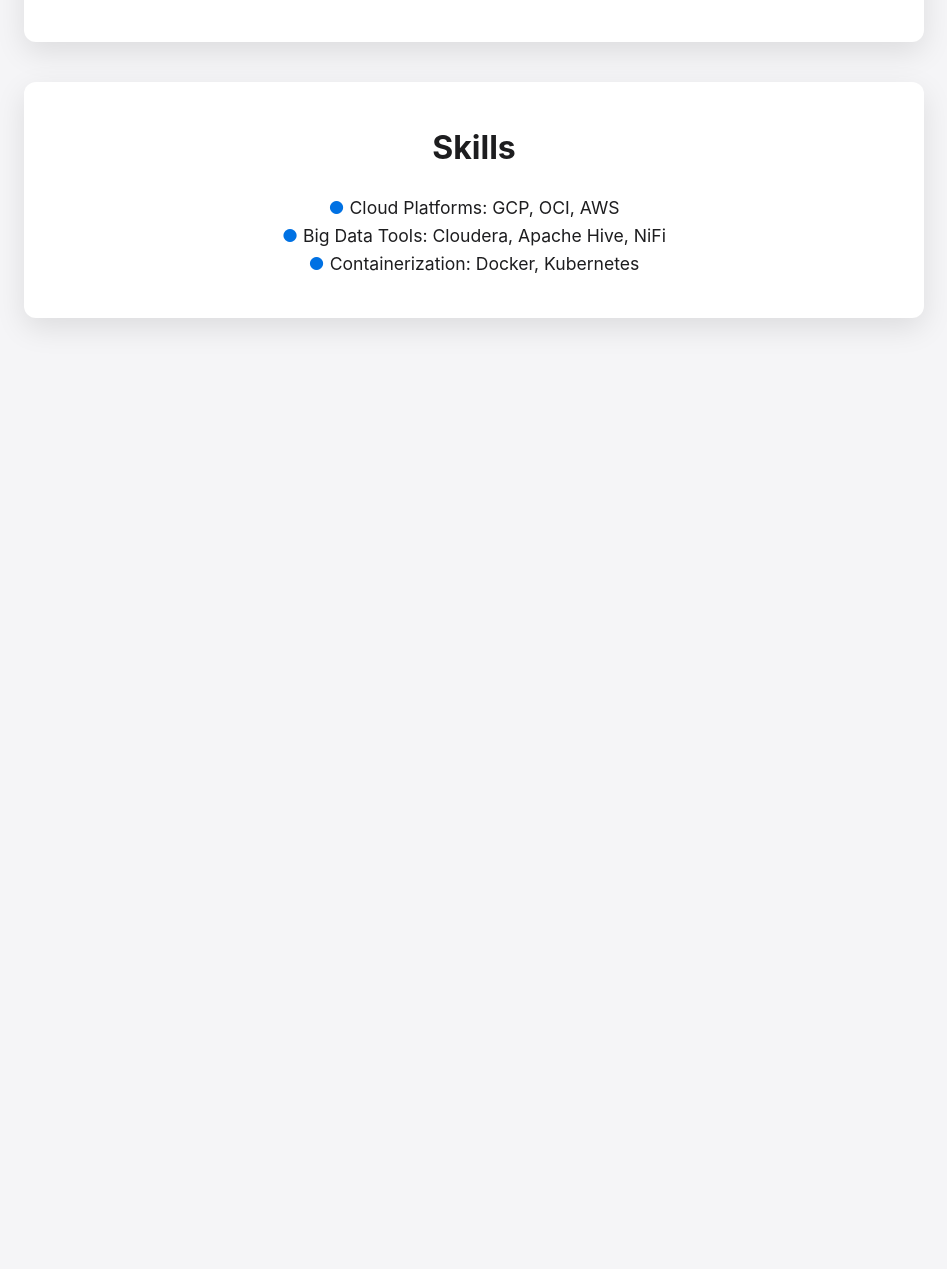
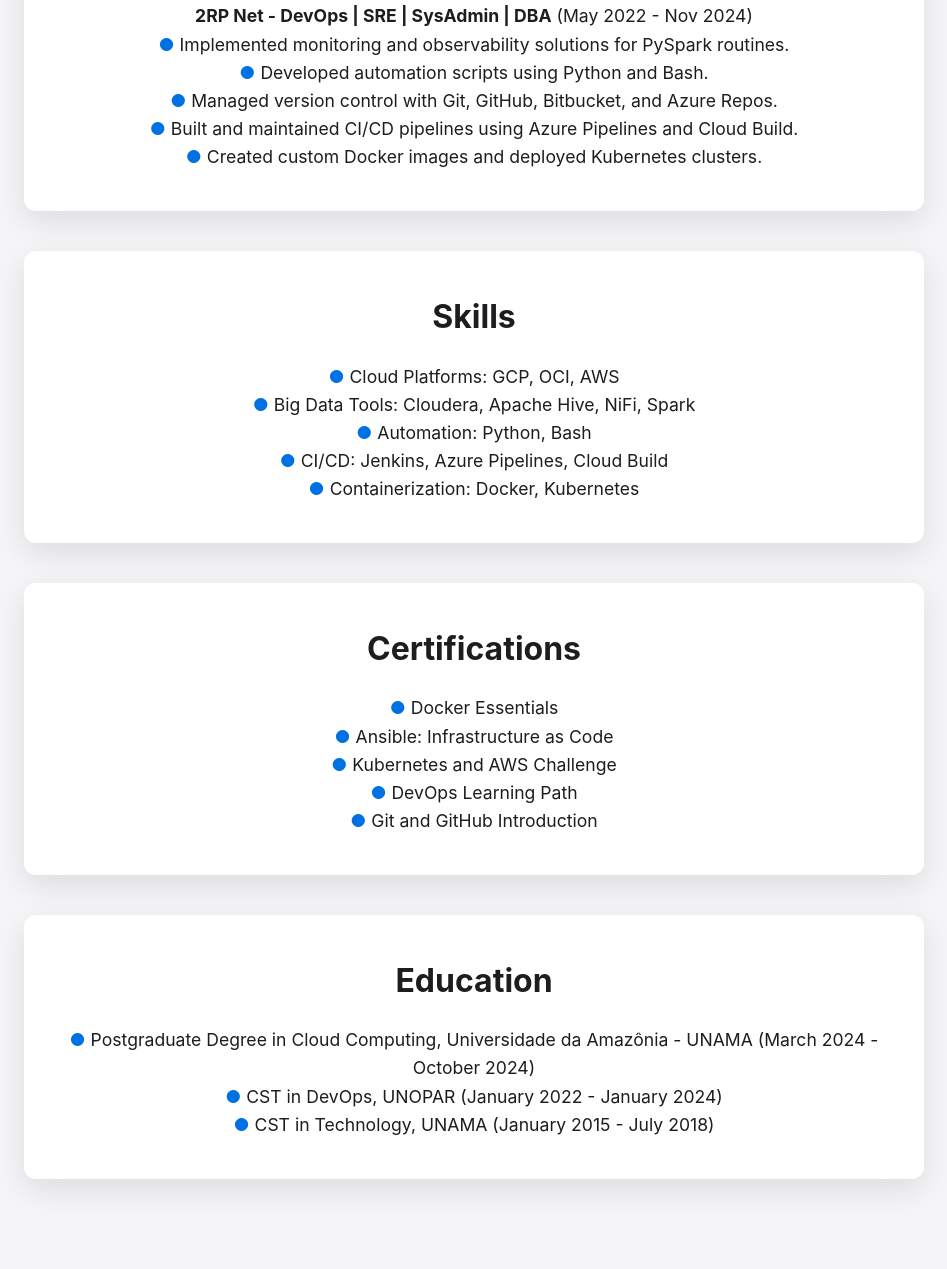
Before and after one commit to araujoajoao/araujojoao.resume, a plain HTML site: page index.html in a window 1280 px wide. Shown: the part 666-1935 px from the top of the page, without its empty margins (166-1113 px from the left). Before the commit the page ends 1074 px from the top, so only its background shows below. Drawn offline with Linux system fonts and the light colour scheme.

Commit message:
Update index.html

```diff
--- a/index.html
+++ b/index.html
@@ -94,20 +94,24 @@
 <body>
     <div class="container">
         <div class="header">Joao Araujo</div>
-        <div class="subheader">SysAdmin | DevOps | SRE | Cloud Computing</div>
+        <div class="subheader">SysAdmin | DevOps | SRE | Cloud Architect</div>
 
         <div class="section">
             <h2>Summary</h2>
-            <p>Experienced DevOps Engineer with a passion for automation, cloud computing, and big data solutions.</p>
+            <p>DevOps | Cloud | Big Data | SRE | Sys Admin</p>
+            <p>2.5+ years of experience managing and configuring big data environments on OCI and GCP, specializing in Cloudera Hadoop, Apache Hive, NiFi, Spark, Airflow, Superset, and Zeppelin as a DBA.</p>
+            <p>Currently pursuing a postgraduate degree in Cloud Computing, passionate about DevOps, Site Reliability Engineering (SRE), and Cloud Engineering.</p>
         </div>
 
         <div class="section">
             <h2>Experience</h2>
-            <p><strong>2RP Net - DevOps Assistant</strong> (May 2022 - Nov 2024)</p>
+            <p><strong>2RP Net - DevOps | SRE | SysAdmin | DBA</strong> (May 2022 - Nov 2024)</p>
             <ul>
-                <li>Migrated cloud infrastructure from Oracle OCI to GCP.</li>
-                <li>Managed Linux-based cloud servers.</li>
-                <li>Automated workflows using Python and Bash.</li>
+                <li>Implemented monitoring and observability solutions for PySpark routines.</li>
+                <li>Developed automation scripts using Python and Bash.</li>
+                <li>Managed version control with Git, GitHub, Bitbucket, and Azure Repos.</li>
+                <li>Built and maintained CI/CD pipelines using Azure Pipelines and Cloud Build.</li>
+                <li>Created custom Docker images and deployed Kubernetes clusters.</li>
             </ul>
         </div>
 
@@ -115,8 +119,30 @@
             <h2>Skills</h2>
             <ul>
                 <li>Cloud Platforms: GCP, OCI, AWS</li>
-                <li>Big Data Tools: Cloudera, Apache Hive, NiFi</li>
+                <li>Big Data Tools: Cloudera, Apache Hive, NiFi, Spark</li>
+                <li>Automation: Python, Bash</li>
+                <li>CI/CD: Jenkins, Azure Pipelines, Cloud Build</li>
                 <li>Containerization: Docker, Kubernetes</li>
+            </ul>
+        </div>
+
+        <div class="section">
+            <h2>Certifications</h2>
+            <ul>
+                <li>Docker Essentials</li>
+                <li>Ansible: Infrastructure as Code</li>
+                <li>Kubernetes and AWS Challenge</li>
+                <li>DevOps Learning Path</li>
+                <li>Git and GitHub Introduction</li>
+            </ul>
+        </div>
+
+        <div class="section">
+            <h2>Education</h2>
+            <ul>
+                <li>Postgraduate Degree in Cloud Computing, Universidade da Amazônia - UNAMA (March 2024 - October 2024)</li>
+                <li>CST in DevOps, UNOPAR (January 2022 - January 2024)</li>
+                <li>CST in Technology, UNAMA (January 2015 - July 2018)</li>
             </ul>
         </div>
     </div>
```
